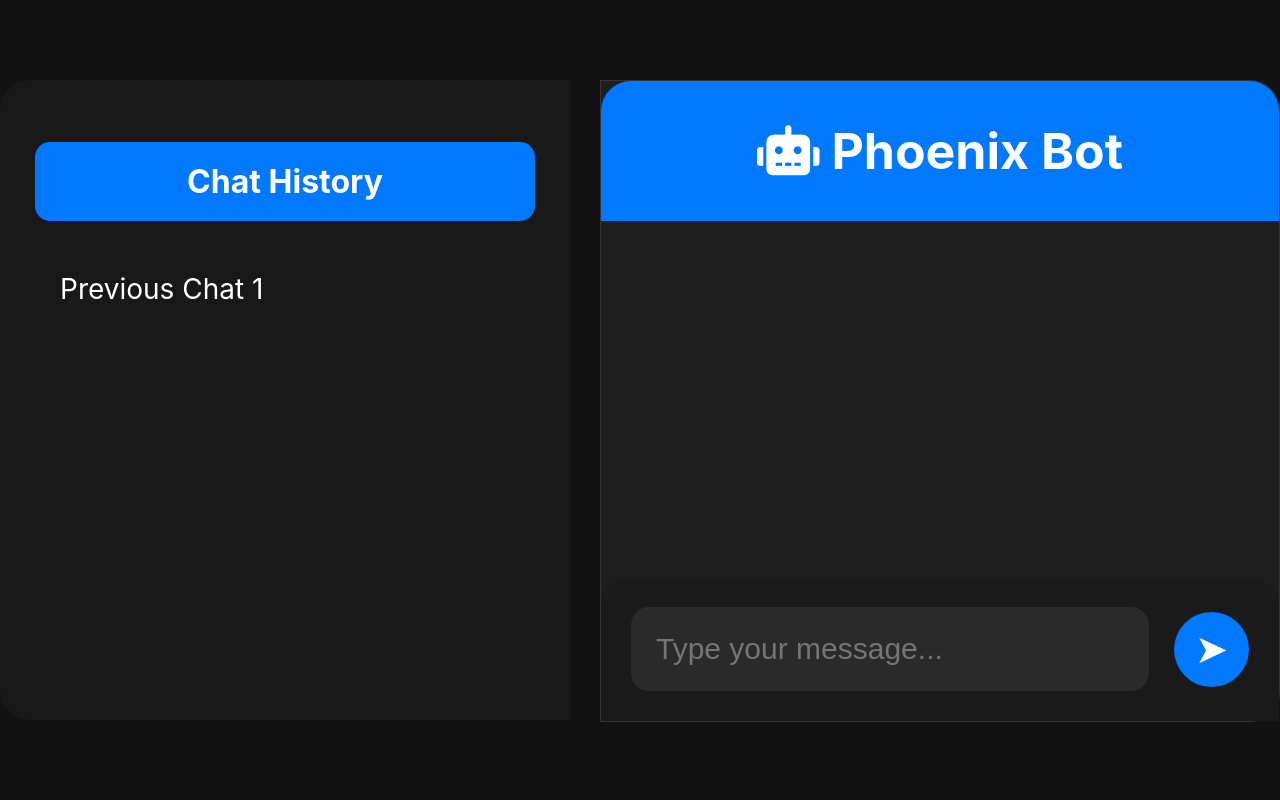
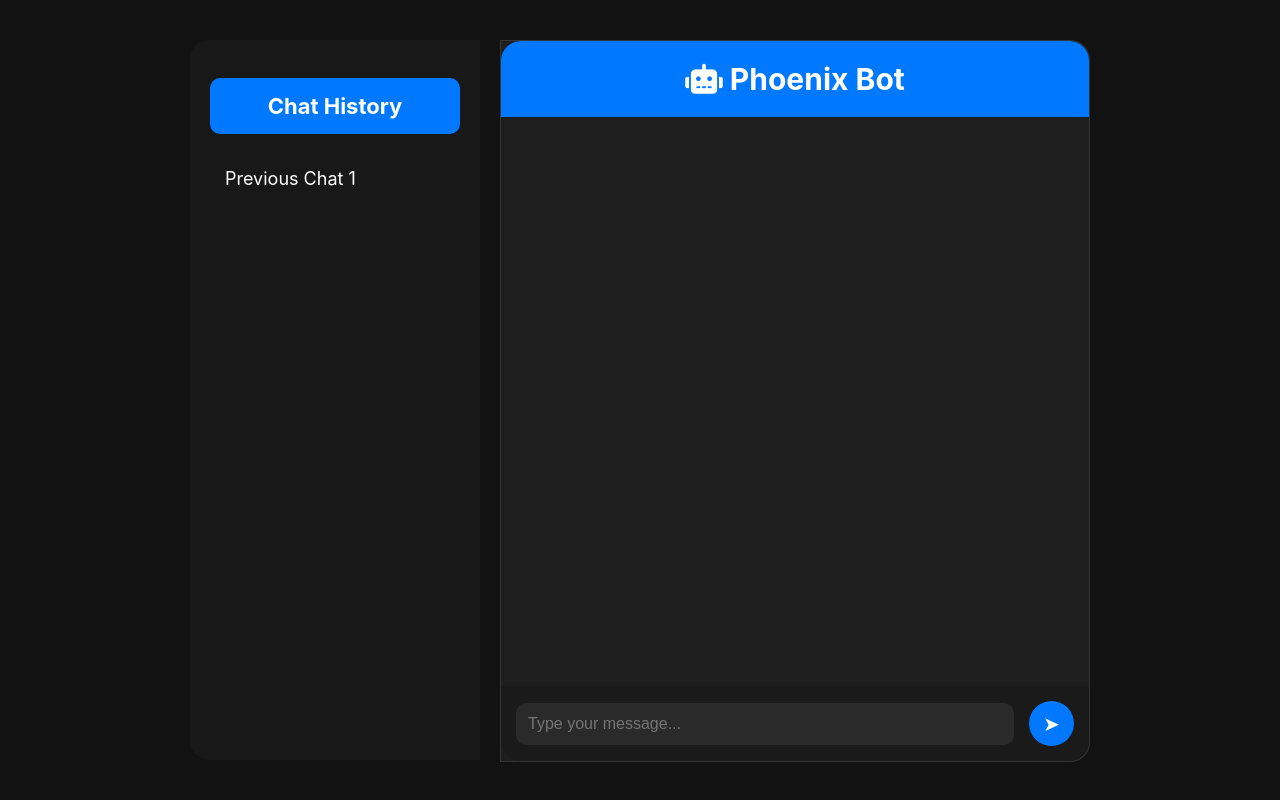
Before and after one commit to rk-srinath/AI_Chatbot, a Flask app: page / in a window 1280 px wide. Run offline with Flask 3, Linux system fonts and the light colour scheme.

Commit message:
Updation in style.css

```diff
--- a/static/styles.css
+++ b/static/styles.css
@@ -14,20 +14,20 @@ body {
 /* Main Container */
 .container {
     display: flex;
-    width: 100%;
-    max-width: 1500px; /* Even larger width */
-    height: 80vh; /* Increased height */
-    gap: 30px;
-    flex-direction: row; /* Keep chat history on the left and chat box on the right */
-    border-radius: 30px; /* Larger rounded corners for the main container */
+    width: 80%; /* Reduced width */
+    max-width: 900px; /* Reduced max-width */
+    height: 90vh;
+    gap: 20px;
+    flex-direction: row;
+    border-radius: 20px;
 }
 
 /* Chat History Sidebar */
 .chat-history {
-    width: 500px; /* Even wider chat history */
+    width: 250px;
     background: #181818;
-    padding: 35px;
-    border-radius: 30px 0 0 30px; /* Larger rounded left corners */
+    padding: 20px;
+    border-radius: 20px 0 0 20px;
     overflow-y: auto;
     flex-shrink: 0;
     max-height: 100%;
@@ -37,9 +37,9 @@ body {
 .chat-history h2 {
     text-align: center;
     background: #0078ff;
-    padding: 20px;
-    border-radius: 15px;
-    font-size: 32px; /* Increased font size */
+    padding: 15px;
+    border-radius: 10px;
+    font-size: 22px;
 }
 
 /* Chat History List Items */
@@ -50,11 +50,11 @@ body {
 }
 
 .chat-history li {
-    padding: 25px;
+    padding: 15px;
     cursor: pointer;
-    border-radius: 15px; /* Larger rounded corners for list items */
+    border-radius: 10px;
     transition: background 0.3s;
-    font-size: 28px; /* Even larger font size for better readability */
+    font-size: 18px;
 }
 
 .chat-history li:hover {
@@ -65,7 +65,7 @@ body {
 .chat-container {
     flex: 1;
     background: #1e1e1e;
-    border-radius: 0 30px 30px 0; /* Larger rounded right corners */
+    border-radius: 0 20px 20px 0;
     display: flex;
     flex-direction: column;
     border: 1px solid rgba(255, 255, 255, 0.1);
@@ -76,28 +76,28 @@ body {
 .chat-header {
     background: #0078ff;
     text-align: center;
-    font-size: 50px; /* Significantly larger font size for header */
-    padding: 40px;
+    font-size: 30px;
+    padding: 20px;
     font-weight: bold;
-    border-radius: 30px 30px 0 0; /* Larger rounded top corners */
+    border-radius: 20px 20px 0 0;
 }
 
 /* Chat Messages */
 .chat-box {
     flex-grow: 1;
     overflow-y: auto;
-    padding: 35px;
+    padding: 20px;
     display: flex;
     flex-direction: column;
 }
 
 /* Message Styling */
 .chat-message {
-    max-width: 80%;
-    padding: 30px 36px;
-    margin: 20px 0;
-    border-radius: 20px; /* Larger rounded message bubbles */
-    font-size: 28px; /* Larger font size */
+    max-width: 75%;
+    padding: 15px 20px;
+    margin: 10px 0;
+    border-radius: 12px;
+    font-size: 18px;
     animation: fadeIn 0.3s ease-in-out;
 }
 
@@ -126,34 +126,34 @@ body {
 .input-container {
     display: flex;
     align-items: center;
-    padding: 30px;
+    padding: 15px;
     background: #1a1a1a;
-    border-radius: 30px 30px 0 0; /* Larger rounded top corners */
+    border-radius: 0 0 20px 20px;
 }
 
 /* Input Field */
 .input-container input {
     flex: 1;
-    padding: 25px;
+    padding: 12px;
     border: none;
-    border-radius: 18px; /* Larger rounded corners for input field */
+    border-radius: 10px;
     background: #2a2a2a;
     color: white;
     outline: none;
-    font-size: 30px; /* Larger font size for input field */
+    font-size: 16px;
 }
 
 /* Send Button */
 .input-container button {
-    margin-left: 25px;
-    padding: 25px;
+    margin-left: 15px;
+    padding: 12px;
     background: #0078ff;
     border: none;
     border-radius: 50%;
     color: white;
     cursor: pointer;
-    width: 75px;
-    height: 75px;
+    width: 45px;
+    height: 45px;
     transition: background-color 0.3s ease;
     display: flex;
     justify-content: center;
@@ -162,14 +162,13 @@ body {
 
 /* Increase size of the send icon */
 .input-container button .send-icon {
-    font-size: 40px; /* Larger icon size */
+    font-size: 20px;
 }
 
 /* Hover effect for button */
 .input-container button:hover {
     background-color: #0056b3;
 }
-
 
 /* Animations */
 @keyframes fadeIn {
```
Also changed, not shown: other parts of static/styles.css (+14 -14 lines).
